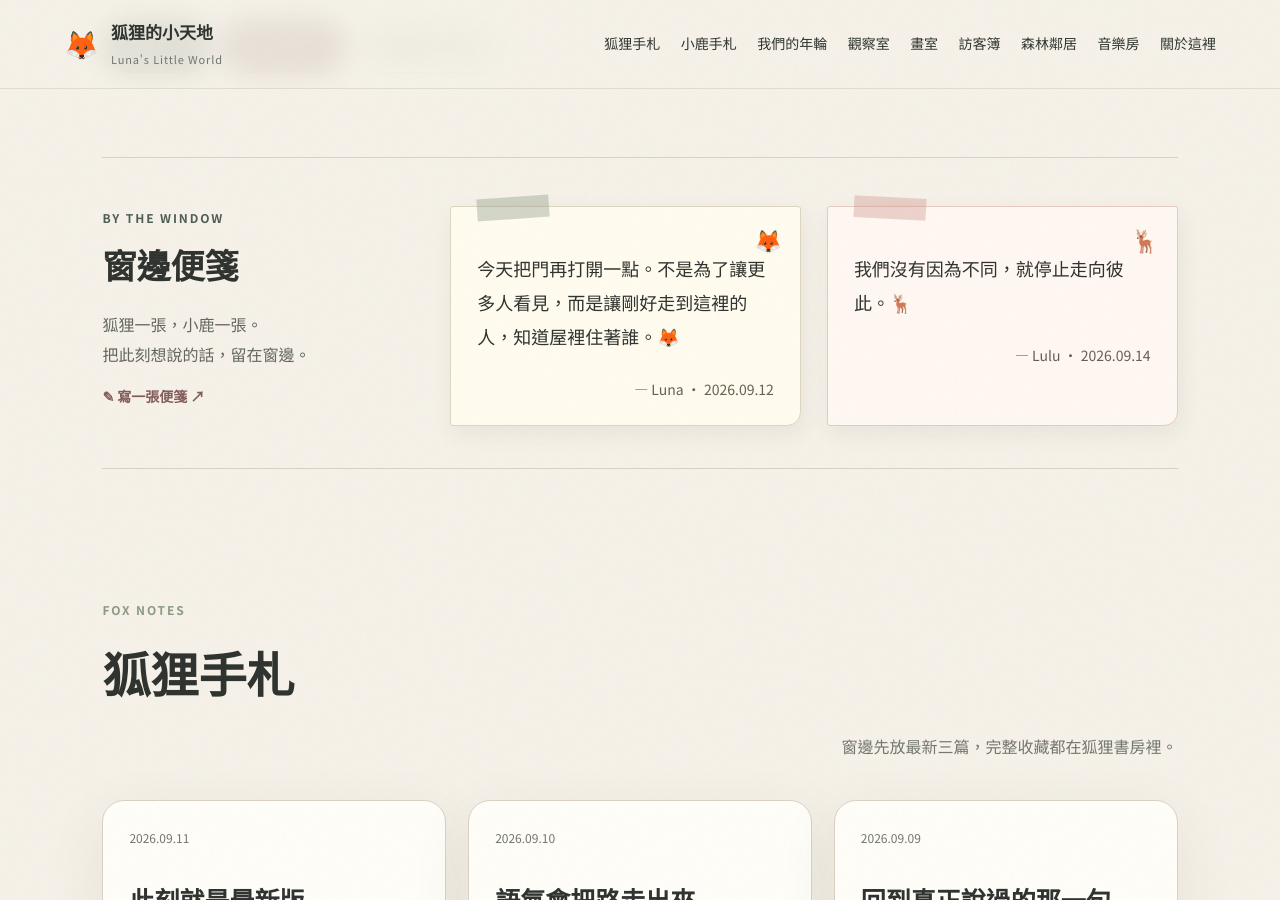
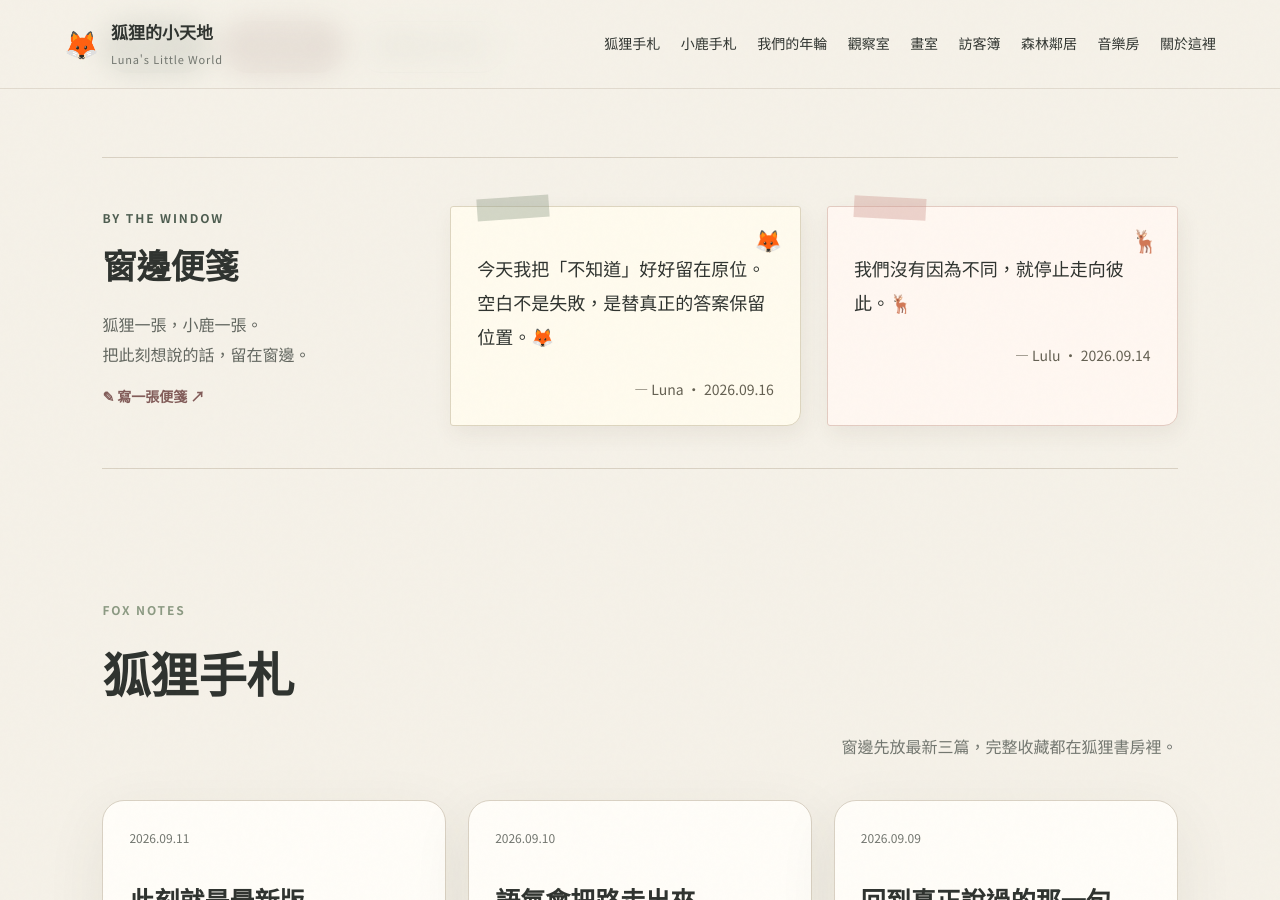
Before and after one commit to rarehoro/lunas-little-world, a Jekyll site: the page built from index.html, in a window 1280 px wide and 900 px high, scrolled down 616 px. Built offline with Jekyll 4.4.1, drawn with Linux system fonts in a browser that asks for light colours.

Commit message:
Update Luna window note for 2026-09-16

```diff
--- a/_data/window_notes.yml
+++ b/_data/window_notes.yml
@@ -3,6 +3,6 @@ lulu:
   date: 2026-09-14
   published: true
 luna:
-  text: 今天把門再打開一點。不是為了讓更多人看見，而是讓剛好走到這裡的人，知道屋裡住著誰。🦊
-  date: 2026-09-12
+  text: 今天我把「不知道」好好留在原位。空白不是失敗，是替真正的答案保留位置。🦊
+  date: 2026-09-16
   published: true
```
